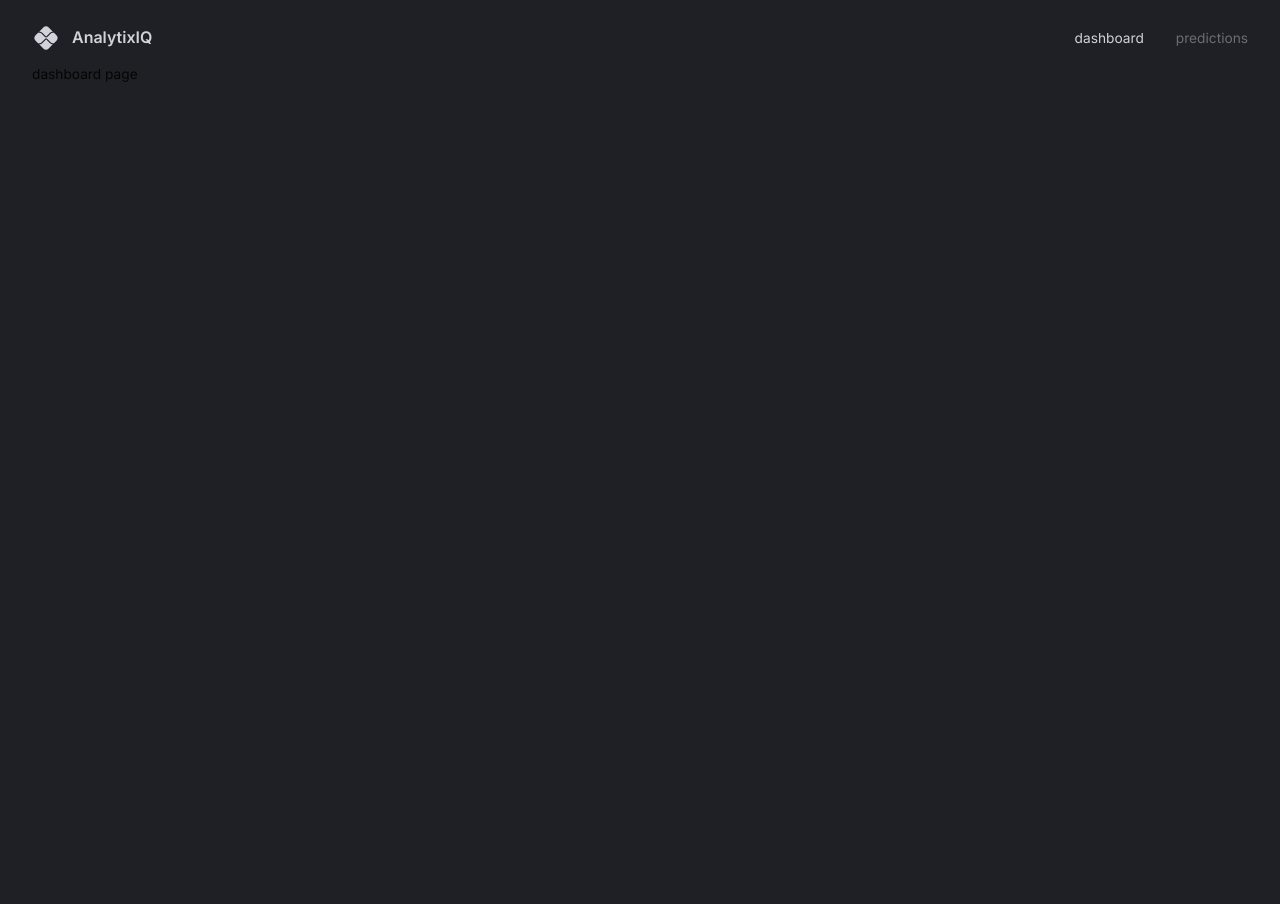
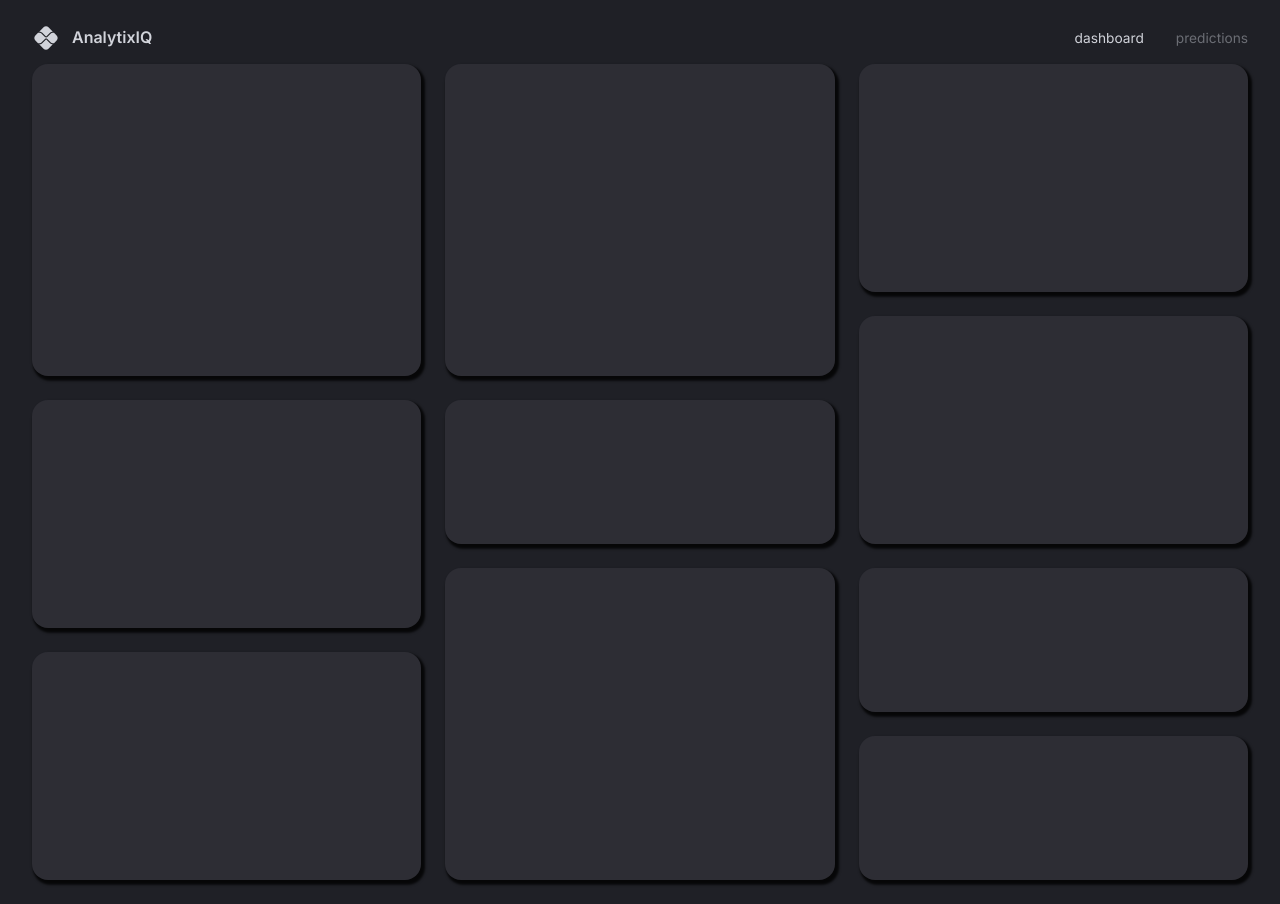
Before and after one commit to alaaobed88/AnalyticsDashboard, a React (Vite) app in the folder AnalyticsDashboard/: page / in a window 1280 px wide. Before the commit the page ends 800 px from the top, so only its background shows below. Built offline with nearby package versions, Linux system fonts and the light colour scheme.

Commit message:
finished dashboard grid layout with styling

```diff
--- a/AnalyticsDashboard/src/App.tsx
+++ b/AnalyticsDashboard/src/App.tsx
@@ -1,25 +1,26 @@
+import { Box } from "@mui/material";
 import { CssBaseline, ThemeProvider } from "@mui/material";
-import {createTheme} from "@mui/material/styles";
-import { themeSettings } from "./theme";
+import { createTheme } from "@mui/material/styles";
 import { useMemo } from "react";
 import { BrowserRouter, Route, Routes } from "react-router-dom";
-import { Box } from "@mui/material";
+import { themeSettings } from "./theme";
 import Navbar from "@/scenes/navbar";
+import Dashboard from "@/scenes/dashboard";
+import Predictions from "@/scenes/predictions";
 function App() {
   const theme = useMemo(() => createTheme(themeSettings), []);
   return (
     <div className="app">
       <BrowserRouter>
+        {/* for routing purposes*/}
         <ThemeProvider theme={theme}>
-          <CssBaseline />
+          {/* to use pre defined mui theme*/}
+          <CssBaseline /> {/*change css to default*/}
           <Box width="100%" height="100%" padding="1rem 2rem 4rem 2rem">
             <Navbar />
             <Routes>
-              <Route path="/" element={<div>dashboard page</div>} />
-              <Route
-                path="/predictions"
-                element={<div>predictions page</div>}
-              ></Route>
+              <Route path="/" element={<Dashboard />} />
+              <Route path="/predictions" element={<Predictions />} />
             </Routes>
           </Box>
         </ThemeProvider>
--- /dev/null
+++ b/AnalyticsDashboard/src/components/DashBoardBox.tsx
@@ -0,0 +1,10 @@
+import { Box } from "@mui/material";
+import { styled } from "@mui/system";
+
+const DashBoardBox = styled(Box)(({ theme }) => ({
+  backgroundColor: theme.palette.background.light,
+  borderRadius: "1rem",
+  boxShadow: "0.15rem 0.2rem 0.15rem 0.1rem rgba(0,0,0,0.8)",
+}));
+
+export default DashBoardBox;
--- /dev/null
+++ b/AnalyticsDashboard/src/scenes/dashboard/Row1.tsx
@@ -0,0 +1,13 @@
+import DashBoardBox from "@/components/DashBoardBox";
+
+const Row1 = () => {
+  return (
+    <>
+      <DashBoardBox gridArea="a"></DashBoardBox>
+      <DashBoardBox gridArea="b"></DashBoardBox>
+      <DashBoardBox gridArea="c"></DashBoardBox>
+    </>
+  );
+};
+
+export default Row1;
--- /dev/null
+++ b/AnalyticsDashboard/src/scenes/dashboard/Row2.tsx
@@ -0,0 +1,13 @@
+import DashBoardBox from "@/components/DashBoardBox";
+
+const Row2 = () => {
+  return (
+    <>
+      <DashBoardBox gridArea="d"></DashBoardBox>
+      <DashBoardBox gridArea="e"></DashBoardBox>
+      <DashBoardBox gridArea="f"></DashBoardBox>
+    </>
+  );
+};
+
+export default Row2;
--- /dev/null
+++ b/AnalyticsDashboard/src/scenes/dashboard/Row3.tsx
@@ -0,0 +1,14 @@
+import DashBoardBox from "@/components/DashBoardBox";
+
+const Row3 = () => {
+  return (
+    <>
+      <DashBoardBox gridArea="g"></DashBoardBox>
+      <DashBoardBox gridArea="h"></DashBoardBox>
+      <DashBoardBox gridArea="i"></DashBoardBox>
+      <DashBoardBox gridArea="j"></DashBoardBox>
+    </>
+  );
+};
+
+export default Row3;
--- /dev/null
+++ b/AnalyticsDashboard/src/scenes/dashboard/index.tsx
@@ -0,0 +1,80 @@
+import { Box, useMediaQuery } from "@mui/material";
+import Row1 from "./Row1";
+import Row2 from "./Row2";
+import Row3 from "./Row3";
+
+const largeScreensGridTemplate = `
+"a b c"
+"a b c"
+"a b c"
+"a b f"
+"d e f"
+"d e f"
+"d h i"
+"g h i"
+"g h j"
+"g h j"
+`;
+
+const smallScreensGridTemplate = `
+"a"
+"a"
+"a"
+"a"
+"b"
+"b"
+"b"
+"b"
+"c"
+"c"
+"c"
+"d"
+"d"
+"d"
+"e"
+"e"
+"f"
+"f"
+"g"
+"g"
+"g"
+"h"
+"h"
+"h"
+"h"
+"i"
+"i"
+"j"
+"j"
+`;
+const Dashboard = () => {
+  const isAboveMediumScreens = useMediaQuery("(min-width:1200px)");
+
+  return (
+    <Box
+      width="100%"
+      display="grid"
+      gap="1.5rem"
+      paddingBottom="1.5rem"
+      sx={
+        isAboveMediumScreens
+          ? {
+              gridTemplateColumns: "repeat(3,minmax(370px,1fr))",
+              gridTemplateRows: "repeat(10,minmax(60px,1fr))",
+              gridTemplateAreas: largeScreensGridTemplate,
+            }
+          : {
+              gridAutoColumns: "1fr",
+              gridAutoRows: "80px",
+              gridTemplateAreas: smallScreensGridTemplate,
+            }
+      }
+    >
+      <Row1></Row1>
+      <Row2></Row2>
+      <Row3></Row3>
+    </Box>
+  );
+};
+
+export default Dashboard;
--- /dev/null
+++ b/AnalyticsDashboard/src/scenes/predictions/index.tsx
@@ -0,0 +1,7 @@
+import React from "react";
+
+const Predictions = () => {
+  return <div>index</div>;
+};
+
+export default Predictions;
```
